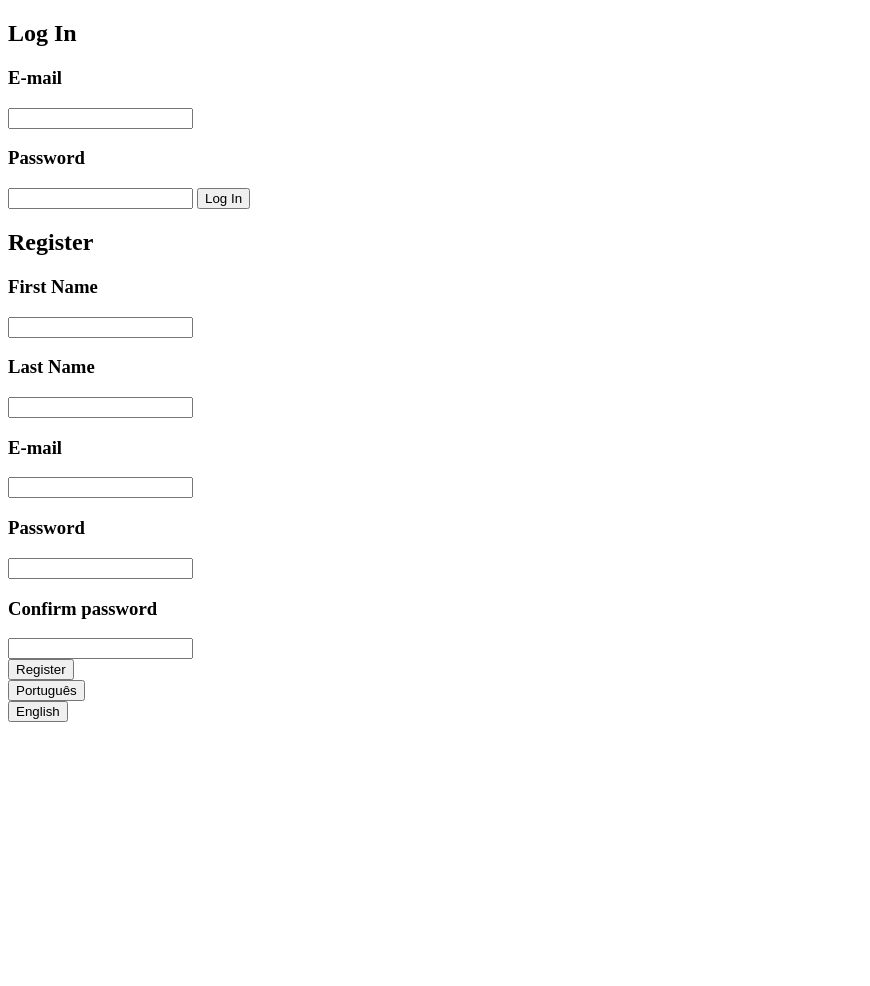
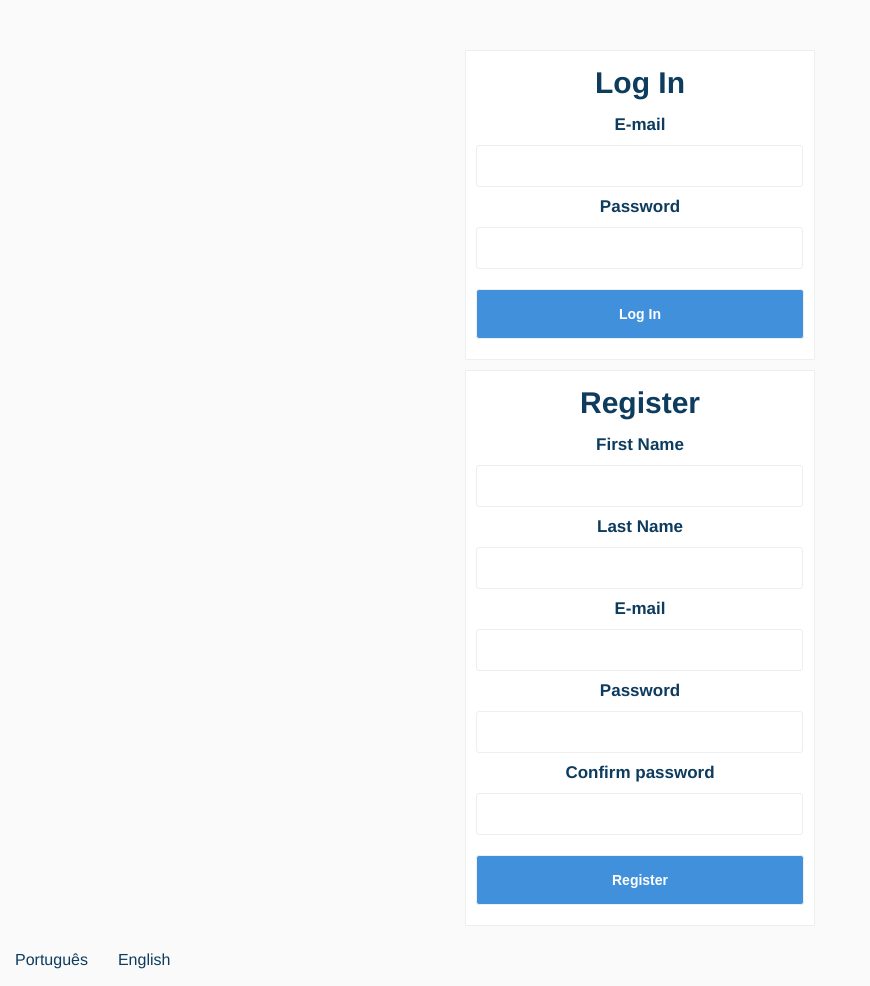
Before and after one commit to Pedrock/LTW, a PHP site: page / in a window 1280 px wide. Shown: the whole page, without its empty margins (0-870 px from the left). Before the commit the page ends 722 px from the top, so only its background shows below. Run offline with PHP 8.4, Linux system fonts and the light colour scheme; some libraries are stand-ins or nearby versions.

Commit message:
CSS pagina inicial

```diff
--- a/js/login-page-script.js
+++ b/js/login-page-script.js
@@ -1,23 +1,3 @@
-/*var email,email2;
-$( document ).ready(function() {
-	var select = $("#register input");
-	select.change(function()
-	{
-		//console.log($(this)[0].value);
-
-		if($(this)[0].name == 'email' && $(this)[0].value !="")
-			email = $(this)[0].value;
-
-		if($(this)[0].name == 'email2' && $(this)[0].value !="")
-			email2 = $(this)[0].value;
-		console.log(email+' '+email2);
-		if(email2!=email && email!=undefined && email2!=undefined)
-		{
-			console.log("OI")
-		}
-	});
-}); */
-
 $( document ).ready(function()
 {
 	$("#register input").change(function()
@@ -44,20 +24,20 @@ $( document ).ready(function()
 
 		if ((password.length<8 || password2.length<8) && password!="" && password2!="")
 		{
-			$('.error-reg-pass').text("Password têm de ter tamanho mínimo de 8");
-			$('.error-reg-pass').show();
+			$('#error-reg-pass').text("Password têm de ter tamanho mínimo de 8");
+			$('#error-reg-pass').show();
 
-			//setTimeout(function() { $('.error-reg-pass').hide(); }, 3000);
+			//setTimeout(function() { $('#error-reg-pass').hide(); }, 3000);
 		}
 		else if(password!=password2 && password!="" && password2!="")
 		{
-			$('.error-reg-pass').text("Passwords não são iguais.");
-			$('.error-reg-pass').show();
+			$('#error-reg-pass').text("Passwords não são iguais.");
+			$('#error-reg-pass').show();
 
-			//setTimeout(function() { $('.error-reg-pass').hide(); }, 3000);
+			//setTimeout(function() { $('#error-reg-pass').hide(); }, 3000);
 		}
 		else
-			$('.error-reg-pass').hide();
+			$('#error-reg-pass').hide();
 	});
 
 
--- a/styles.css
+++ b/styles.css
@@ -1,19 +1,132 @@
+html,
+body {
+	margin:0;
+	padding:0;
+	height:100%;
+	background: #fafafa;
+	font-family: 'proxima-nova','Helvetica Neue',Arial,Helvetica,sans-serif;
+}
+#wrapper {
+	min-height:100%;
+	position:relative;
+}
+#header {
+	background:#3a5795;
+	border-bottom: 1px solid #133783;
+	box-shadow: 0 2px 2px -2px rgba(0, 0, 0, .52);
+	padding:10px;
+}
+#header > *, #header > * > *
+{
+	display: inline;
+}
+#content {
+	padding-bottom:50px; /* Height of the footer element */
+}
+#footer {
+	width:100%;
+	height:50px;
+	position:absolute;
+	bottom:0;
+	left:0;
+}
+
+#footer form {
+	display: inline-block;
+	 padding: 15px;
+}
+
+#footer input {
+	 background:none;
+     border:none;
+     padding: 0;
+     font: inherit;
+     cursor: pointer;
+     text-decoration: none;
+     color: #0d3c5f;
+}
+
+.login {
+	width: 350px;
+	margin: auto;
+	margin-top:50px;
+}
+
+.box {
+	background-color: #fff;
+	border: 1px solid #edeeee;
+	border-radius: 1px;
+    margin: 0 0 10px;
+    padding: 10px 0;
+}
+
+.button {
+	color: #fff;
+	background-color: #4090db;
+    border-color: #4090db;
+    border-radius: 3px;
+    border-style: solid;
+    border-width: 1px;
+    cursor: pointer;
+}
+
+.login .box
+{
+	text-align: center;
+	padding: 0 10px;
+}
+
+.login input {
+	padding: 0;
+	margin: 0;
+	display: block;
+	border: 1px solid #edeeee;
+	border-radius: 3px;
+	height: 30px;
+	width: 315px;
+	padding: 5px;
+}
+
+.login h2 {
+	color: #0d3c5f;
+	margin: 15px 0px;
+	font-size: 30px;
+    font-weight: 600;
+}
+
+.login h3 {
+	padding: 0;
+	margin: 10px 0px;
+	font-size: 17px;
+	color: #0d3c5f;
+}
+
+.login .button {
+    font-size: 14px;
+    font-weight: 600;
+    height: 50px;
+    margin: 20px 0;
+    width: 100%;
+}
+
+
+
 #div-event-image
 {
-  width: 100%;
-  height: 50px;
-  background-size: contain;
-  background-position: left;
-  background-repeat: no-repeat;
+	width: 100%;
+	height: 50px;
+	background-size: contain;
+	background-position: left;
+	background-repeat: no-repeat;
 }
 
-.vertical-align
+.error-reg
 {
-	position: absolute;
-	top: 50%;
-	transform: translateY(-50%);
-	-webkit-transform: translateY(-50%);
-	-ms-transform: translateY(-50%);
-	-moz-transform: translateY(-50%);
-	-o-transform: translateY(-50%);
+	width: 50%;
+	background-color: red;
+	border-color: 1px solid black;
+	border-radius: 4px;
+	text-align: center;
+	padding: 10px;
+	display: none;
 }
--- a/templates/login_page.php
+++ b/templates/login_page.php
@@ -11,18 +11,18 @@ include_once('core/common.php');
 </head>
 <body>
 	<div id="wrapper">
-		<div id="main" >
-			<div id="login">
+		<div id="content" class="login" >
+			<div id="login" class="box">
 				<form action="login.php" method="POST">
 					<h2> <?php echo $lang['LOGIN'] ?> </h2>
 					<h3><?php echo $lang['EMAIL'] ?></h3>
 					<input type="email" name="email">
 					<h3><?php echo $lang['PASSWORD'] ?></h3>
 					<input type="password" name="password">
-					<input type="submit" value="<?php echo $lang['LOGIN'] ?>">
+					<input type="submit" class="button" value="<?php echo $lang['LOGIN'] ?>">
 				</form>
 			</div>
-			<div id="register">
+			<div id="register" class="box">
 				<form action="register.php" method="POST">
 					<h2> <?php echo $lang['REGISTER'] ?> </h2>
 					<h3><?php echo $lang['FIRST_NAME'] ?></h3>
@@ -35,8 +35,8 @@ include_once('core/common.php');
 					<input type="password" name="password">
 					<h3><?php echo $lang['CONFIRM_PASSWORD'] ?></h3>
 					<input type="password" name="password2">
-					<br><div class="error-reg-pass" style="width: 50%; background-color: red; border-color: 1px solid black; border-radius: 4px; text-align: center; padding: 10px; display: none;"></div>
-					<input type="submit" value="<?php echo $lang['REGISTER'] ?>">
+					<div id="error-reg-pass" class="error-reg"></div>
+					<input type="submit" class="button" value="<?php echo $lang['REGISTER'] ?>">
 				</form>
 			</div>
 		</div>
```
